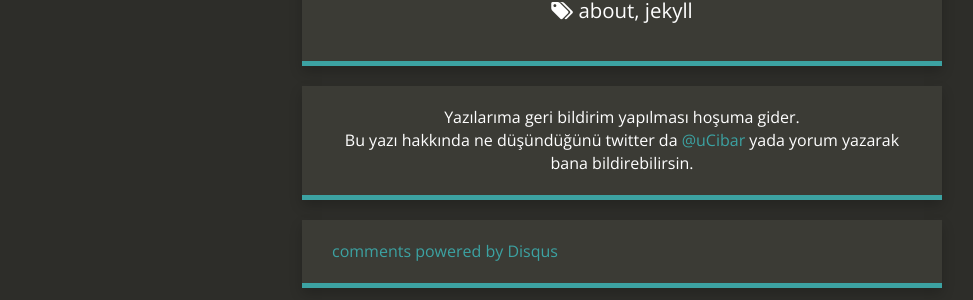
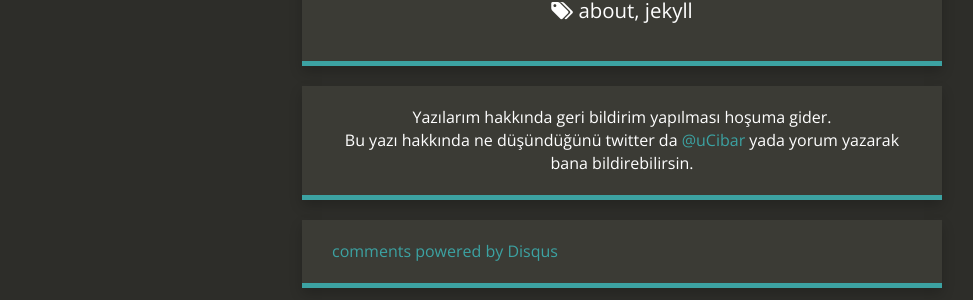
Before and after one commit to uCibar/uCibar.github.io, a Jekyll site: the page built from _posts/2014-06-09-so-what-is-jekyll.md, in a window 1280 px wide. Shown: the part 693-993 px from the top of the page, without its empty margins (18-991 px from the left). Built offline with Jekyll 4.4.1, drawn with Linux system fonts in a browser that asks for light colours; nearby versions of some CDN libraries; comment, search, counter and statistics services are not loaded.

Commit message:
tema türkçeleştirildi-2

```diff
--- a/_layouts/post.html
+++ b/_layouts/post.html
@@ -107,7 +107,7 @@ layout: default
 
       {% if site.twitter_username and site.disqus_account %}
       <div class="content-panel feedback">
-        Yazılarıma geri bildirim yapılması hoşuma gider.<br />
+        Yazılarım hakkında geri bildirim yapılması hoşuma gider.<br />
         Bu yazı hakkında ne düşündüğünü twitter da <a href="http://www.twitter.com/{{ site.twitter_username }}">@{{ site.twitter_username }}</a> yada yorum yazarak bana bildirebilirsin.
       </div>
       {% elsif site.twitter_username %}
```
